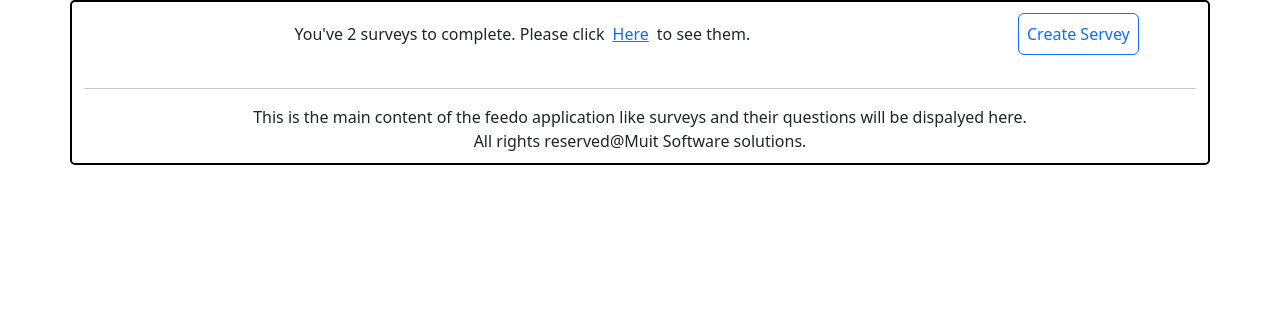
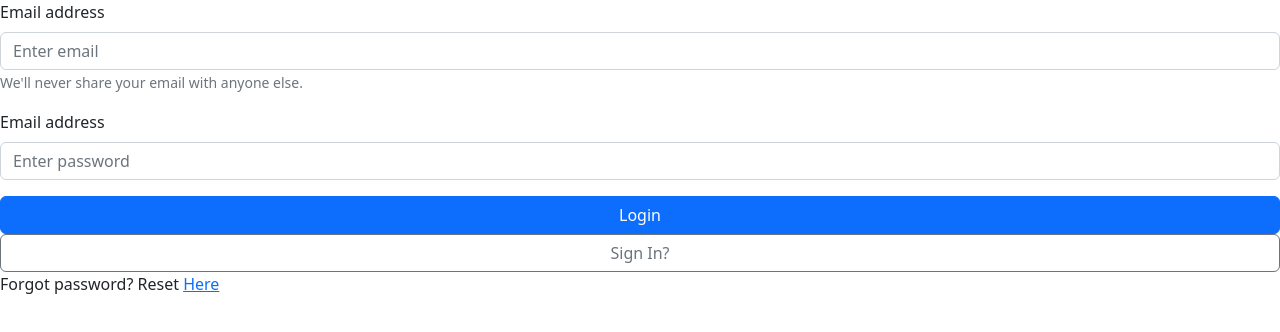
Before and after one commit to RaviBellam/MFE, a React (Create React App) app in the folder muit-feedo-app/: page / in a window 1280 px wide. Shown: the top 332 px of the page. Built offline with nearby package versions, Linux system fonts and the light colour scheme.

Commit message:
login page changes.

```diff
--- a/muit-feedo-app/src/App.js
+++ b/muit-feedo-app/src/App.js
@@ -1,5 +1,6 @@
 import FeedoLayout from './components/view/FeedoLayout';
 import "./App.css";
+import FeedoFooter from './components/view/FeedoFooter';
 
 
 function App() {
@@ -7,6 +8,7 @@ function App() {
 
     <div className="App">
         <FeedoLayout></FeedoLayout>
+        <FeedoFooter></FeedoFooter>
     </div>
 
   );
--- a/muit-feedo-app/src/components/view/FeedoLayout.js
+++ b/muit-feedo-app/src/components/view/FeedoLayout.js
@@ -14,8 +14,6 @@ function FeedoLayout() {
         <FeedoHeader></FeedoHeader>
         <hr></hr>
         <FeedoContent></FeedoContent>
-        <FeedoFooter></FeedoFooter>
-
       </Container>
     </>
   );
--- a/muit-feedo-app/src/index.js
+++ b/muit-feedo-app/src/index.js
@@ -4,11 +4,12 @@ import './index.css';
 import App from './App';
 import reportWebVitals from './reportWebVitals';
 import 'bootstrap/dist/css/bootstrap.min.css';
+import LoginView from './components/view/LoginView';
 
 const root = ReactDOM.createRoot(document.getElementById('root'));
 root.render(
   <React.StrictMode>
-    <App />
+    <LoginView/>
   </React.StrictMode>
 );
 
```
Also changed, not shown: muit-feedo-app/src/components/view/LoginView.js (+5 -3 lines), 1 other file (tests, documents, lock files or other folders).
